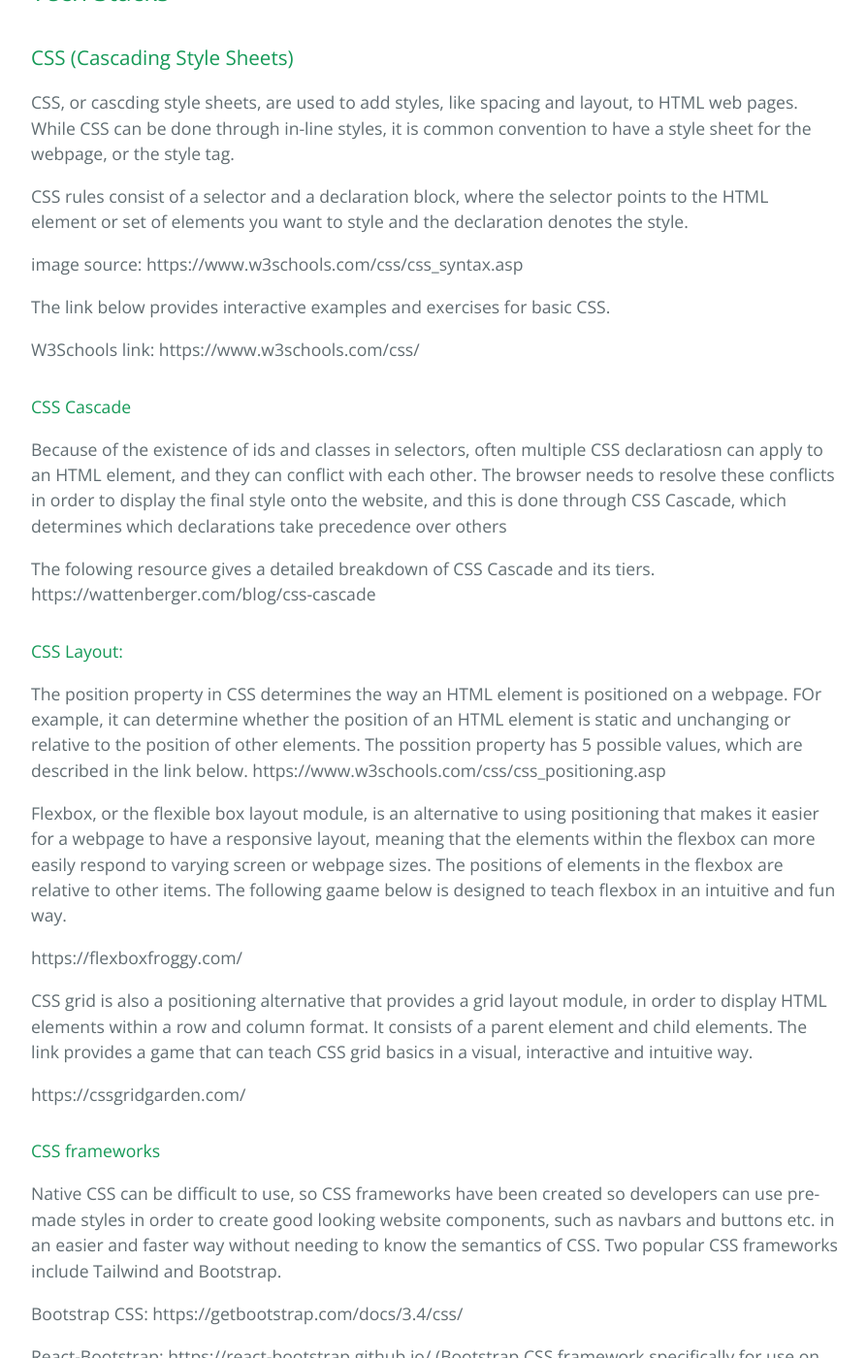
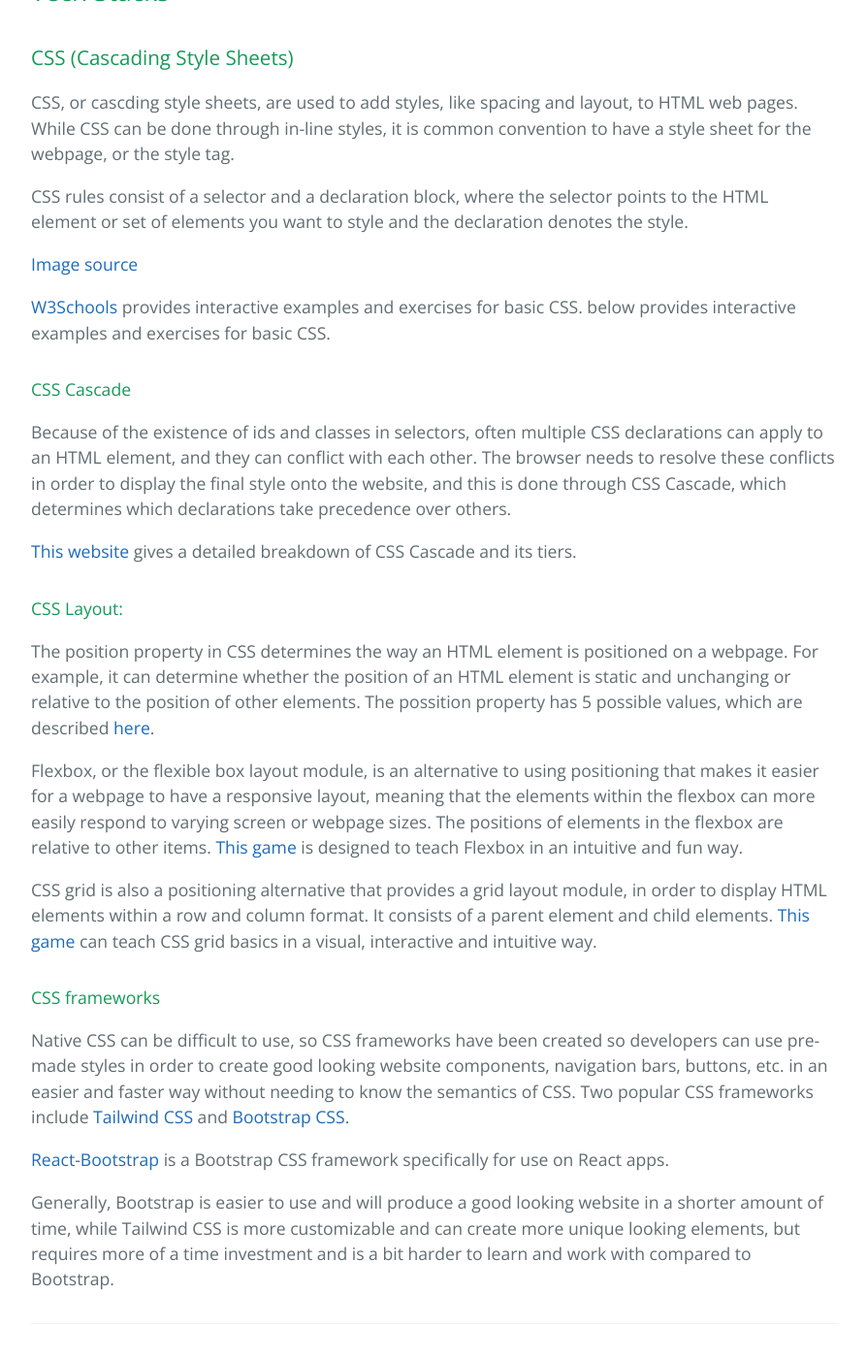
Before and after one commit to learning-software-engineering/learning-software-engineering.github.io, a Jekyll site: the page built from Topics/Tech_Stacks.md, in a window 1280 px wide and 1400 px high, scrolled down 500 px. Shown: the whole window at 97% size, without its empty margins (192-1086 px from the left). Built offline with Jekyll 4.4.1, drawn with Linux system fonts in a browser that asks for light colours; our own code applies the rules of GitHub Pages for plain Markdown files; some of the changed text lies outside the part shown.

Commit message:
Changed Links To markdown

```diff
--- a/Topics/Tech_Stacks.md
+++ b/Topics/Tech_Stacks.md
@@ -11,40 +11,29 @@
 CSS rules consist of a selector and a declaration block, where the selector points to the HTML element or set of elements you want to style and the declaration denotes the style.
 
 
-image source: https://www.w3schools.com/css/css_syntax.asp
+[Image source](https://www.w3schools.com/css/css_syntax.asp)
 
-The link below provides interactive examples and exercises for basic CSS.
-
-W3Schools link: https://www.w3schools.com/css/
+[W3Schools](https://www.w3schools.com/css/) provides interactive examples and exercises for basic CSS. below provides interactive examples and exercises for basic CSS.
 
 #### CSS Cascade
 
-Because of the existence of ids and classes in selectors, often multiple CSS declaratiosn can apply to an HTML element, and they can conflict with each other. The browser needs to resolve these conflicts in order to display the final style onto the website, and this is done through CSS Cascade, which determines which declarations take precedence over others
+Because of the existence of ids and classes in selectors, often multiple CSS declarations can apply to an HTML element, and they can conflict with each other. The browser needs to resolve these conflicts in order to display the final style onto the website, and this is done through CSS Cascade, which determines which declarations take precedence over others.
 
-The folowing resource gives a detailed breakdown of CSS Cascade and its tiers.
-https://wattenberger.com/blog/css-cascade
+[This website](https://wattenberger.com/blog/css-cascade) gives a detailed breakdown of CSS Cascade and its tiers.
+
 
 #### CSS Layout:
 
-The position property in CSS determines the way an HTML element is positioned on a webpage. FOr example, it can determine whether the position of an HTML element is static and unchanging or relative to the position of other elements. The possition property has 5 possible values, which are described in the link below.
-https://www.w3schools.com/css/css_positioning.asp
+The position property in CSS determines the way an HTML element is positioned on a webpage. For example, it can determine whether the position of an HTML element is static and unchanging or relative to the position of other elements. The possition property has 5 possible values, which are described [here](https://www.w3schools.com/css/css_positioning.asp).
 
-Flexbox, or the flexible box layout module, is an alternative to using positioning that makes it easier for a webpage to have a responsive layout, meaning that the elements within the flexbox can more easily respond to varying screen or webpage sizes. The positions of elements in the flexbox are relative to other items. The following gaame below is designed to teach flexbox in an intuitive and fun way.
+Flexbox, or the flexible box layout module, is an alternative to using positioning that makes it easier for a webpage to have a responsive layout, meaning that the elements within the flexbox can more easily respond to varying screen or webpage sizes. The positions of elements in the flexbox are relative to other items. [This game](https://flexboxfroggy.com/) is designed to teach Flexbox in an intuitive and fun way.
 
-https://flexboxfroggy.com/
-
-CSS grid is also a positioning alternative that provides a grid layout module, in order to display HTML elements within a row and column format. It consists of a parent element and child elements. The link provides a game that can teach CSS grid basics in a visual, interactive and intuitive way.
-
-https://cssgridgarden.com/
+CSS grid is also a positioning alternative that provides a grid layout module, in order to display HTML elements within a row and column format. It consists of a parent element and child elements. [This game](https://cssgridgarden.com/) can teach CSS grid basics in a visual, interactive and intuitive way.
 
 #### CSS frameworks
 
-Native CSS can be difficult to use, so CSS frameworks have been created so developers can use pre-made styles in order to create good looking website components, such as navbars and buttons etc. in an easier and faster way without needing to know the semantics of CSS. Two popular CSS frameworks include Tailwind and Bootstrap.
+Native CSS can be difficult to use, so CSS frameworks have been created so developers can use pre-made styles in order to create good looking website components, navigation bars, buttons, etc. in an easier and faster way without needing to know the semantics of CSS. Two popular CSS frameworks include [Tailwind CSS](https://tailwindcss.com/) and [Bootstrap CSS](https://getbootstrap.com/docs/3.4/css/).
 
-Bootstrap CSS: https://getbootstrap.com/docs/3.4/css/
+[React-Bootstrap](https://react-bootstrap.github.io/) is a Bootstrap CSS framework specifically for use on React apps.
 
-React-Bootstrap: https://react-bootstrap.github.io/ (Bootstrap CSS framework specifically for use on react apps)
-
-Tailwind CSS: https://tailwindcss.com/
-
-Generally, bootstrap is easier to use and will produce a good looking website in a shorter amount of time, while Tailwind CSS is more customizable and can create more unique looking elements, but requires more of a time investment and is a bit harder to learn and work with compared to bootstrap.
+Generally, Bootstrap is easier to use and will produce a good looking website in a shorter amount of time, while Tailwind CSS is more customizable and can create more unique looking elements, but requires more of a time investment and is a bit harder to learn and work with compared to Bootstrap.
```
